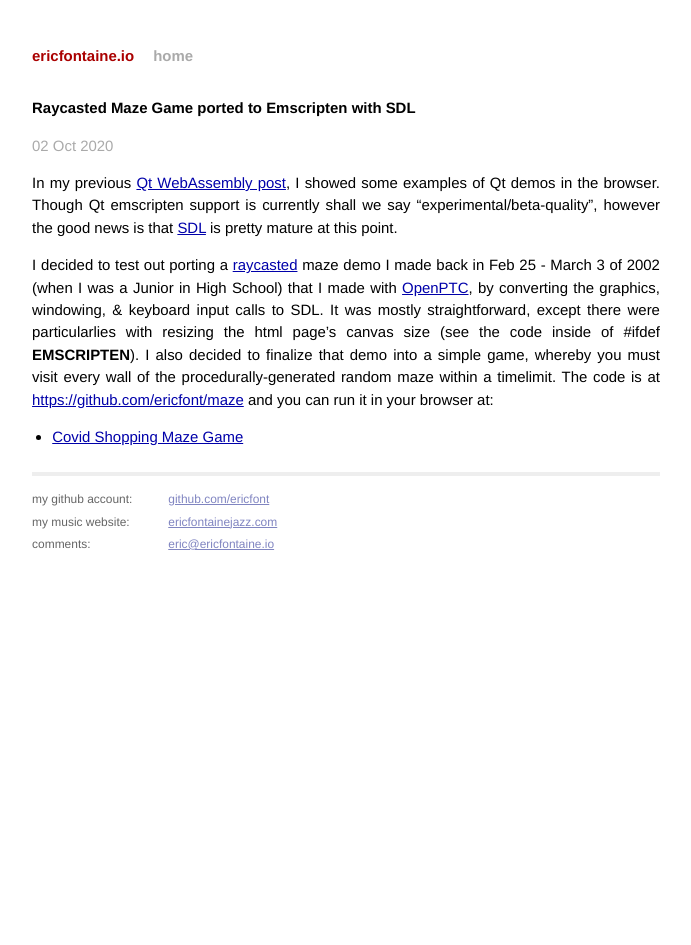
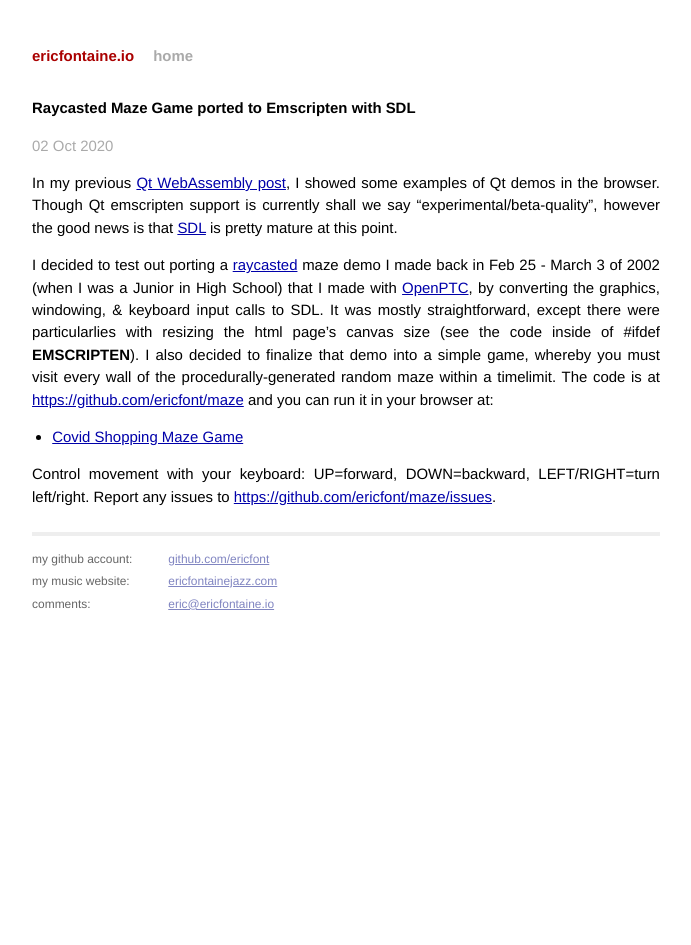
Before and after one commit to ericfont/ericfont.github.io, a Jekyll site: the page built from _posts/2020-10-02-Raycasted-Maze-Game-Emscripten-Port.markdown, in a window 1280 px wide. Shown: the whole page, without its empty margins (294-985 px from the left). Built offline with Jekyll 4.4.1, drawn with Linux system fonts in a browser that asks for light colours.

Commit message:
added keyboard commands for movement to covid maze demo

```diff
--- a/_posts/2020-10-02-Raycasted-Maze-Game-Emscripten-Port.markdown
+++ b/_posts/2020-10-02-Raycasted-Maze-Game-Emscripten-Port.markdown
@@ -9,3 +9,6 @@
 I decided to test out porting a [raycasted](https://en.wikipedia.org/wiki/Ray_casting) maze demo I made back in Feb 25 - March 3 of 2002 (when I was a Junior in High School) that I made with [OpenPTC](https://sourceforge.net/p/openptc/wiki/Home/), by converting the graphics, windowing, & keyboard input calls to SDL. It was mostly straightforward, except there were particularlies with resizing the html page's canvas size (see the code inside of #ifdef __EMSCRIPTEN__). I also decided to finalize that demo into a simple game, whereby you must visit every wall of the procedurally-generated random maze within a timelimit. The code is at <https://github.com/ericfont/maze> and you can run it in your browser at:
 
 * [Covid Shopping Maze Game]({% link covidshopping/maze.html %})
+
+Control movement with your keyboard: UP=forward, DOWN=backward, LEFT/RIGHT=turn left/right.
+Report any issues to <https://github.com/ericfont/maze/issues>.
--- a/covidshopping/maze.html
+++ b/covidshopping/maze.html
@@ -105,7 +105,7 @@
     <textarea id="output" rows="8">
 Raycasted Maze programmed by Eric Fontaine Jan 25 - Feb 3 of 2002 in C using OpenPTC. Updated Sept 24-26, 2020.
 Ported to SDL + emuscripten so can now run natively on any desktop and browser. Report issues to https://github.com/ericfont/maze/issues
-
+Control with keyboard: UP/DOWN=forward/backward, LEFT/RIGHT=turn.
     </textarea>
 
     <script type='text/javascript'>
```
Also changed, not shown: 1 other file.
